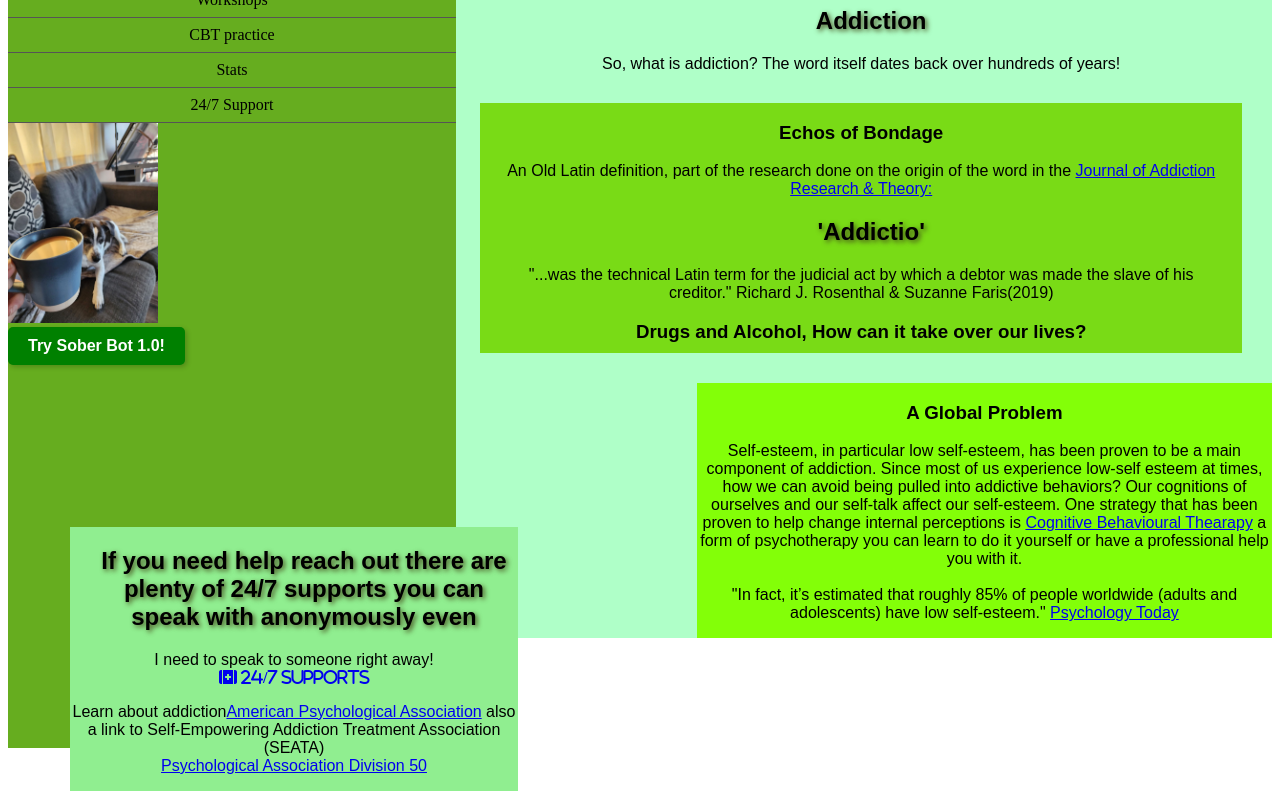
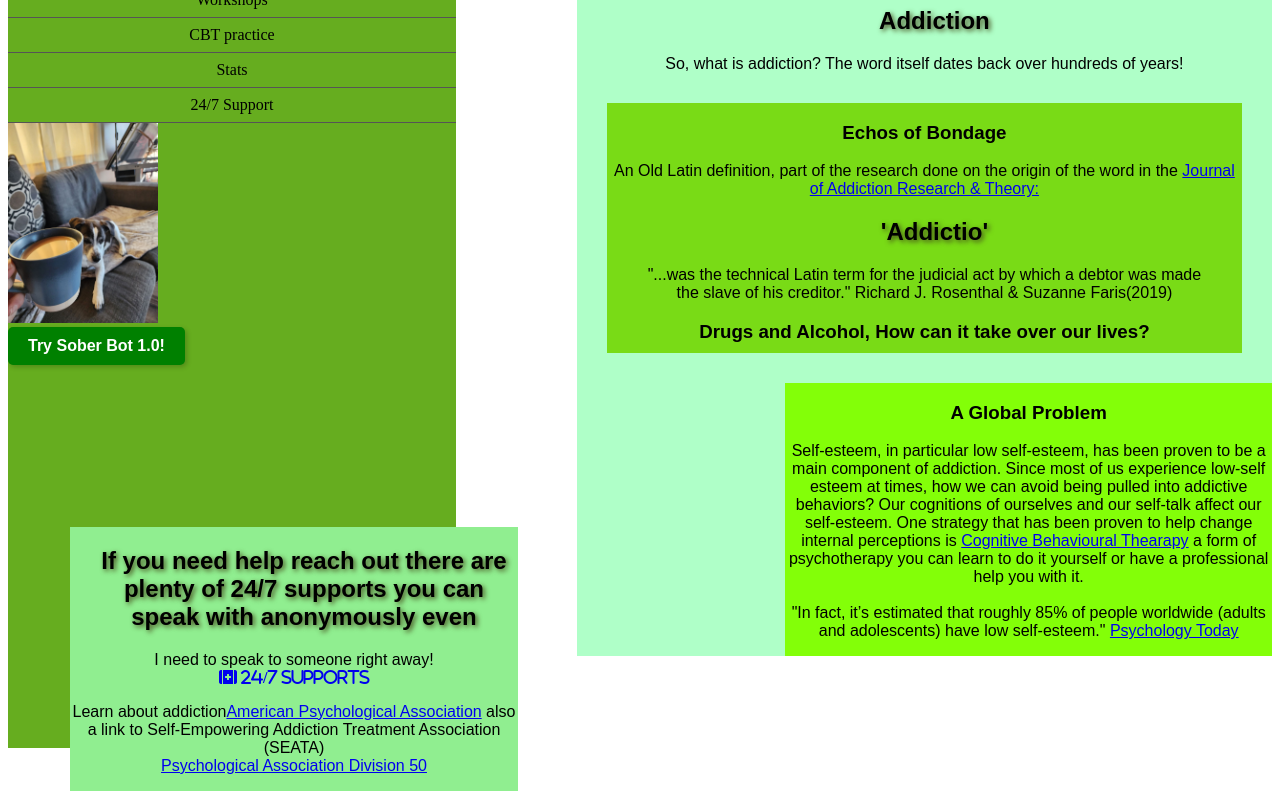
Before and after one commit to ModifyMe1/Roots-of-addiction, a website: page src/index.html in a window 1280 px wide. Shown: the part 73-864 px from the top of the page. Drawn offline with nearby package versions, Linux system fonts and the light colour scheme.

Commit message:
Update style.css

```diff
--- a/src/style.css
+++ b/src/style.css
@@ -2,7 +2,7 @@
 
 
 .welcome {
-  margin-left:35%;
+  margin-left:45%;
   background-color:rgb(175,270,200);
   font-family:Copperplate, Papyrus, fantasy;
   text-align: center;
```
